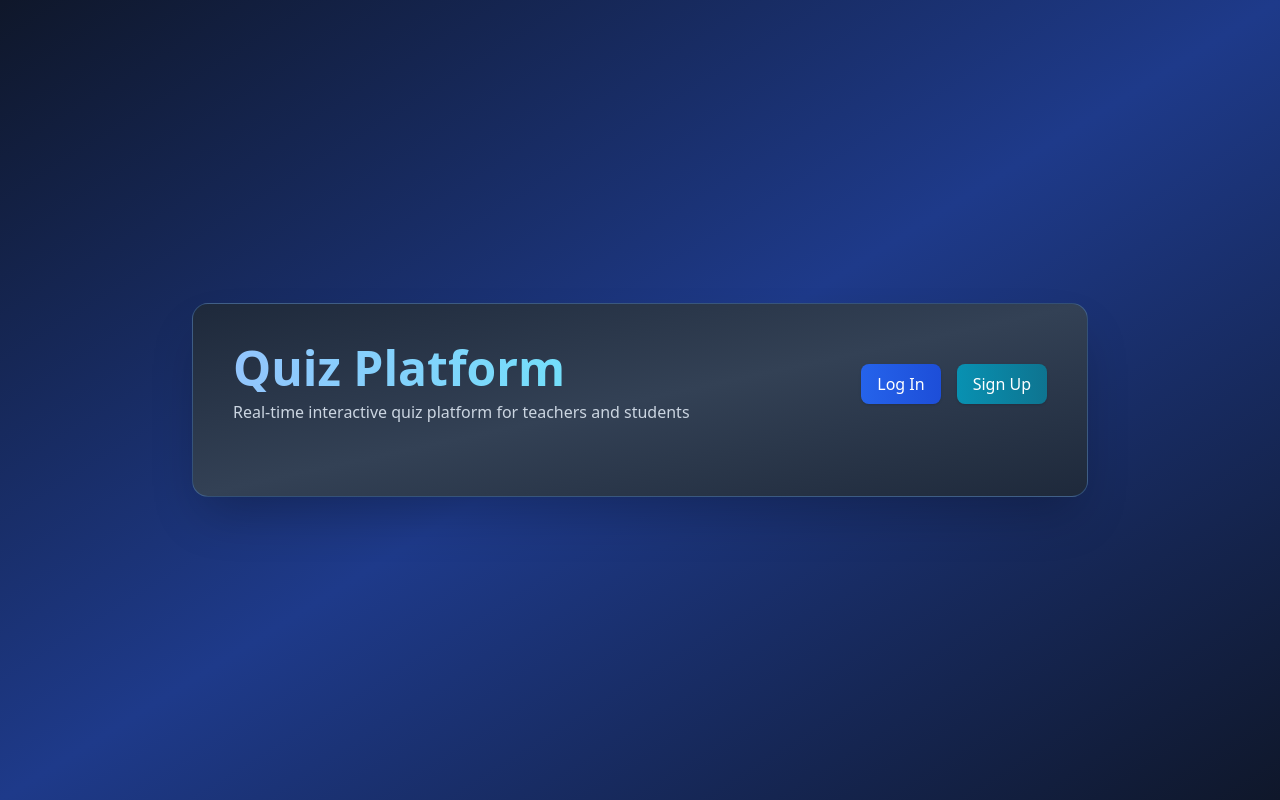
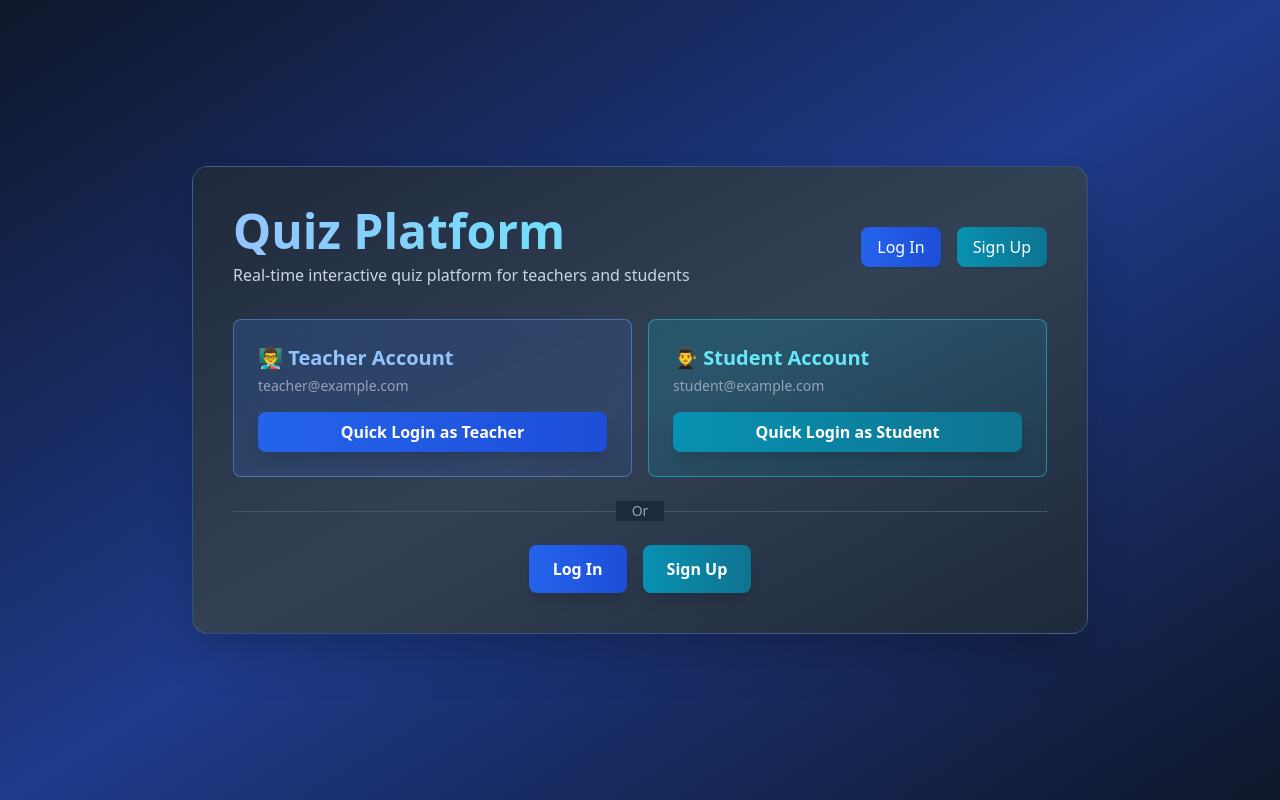
Before and after one commit to ClementLmd/tp3-fullstack, a Next.js app in the folder frontend/: page / in a window 1280 px wide. Built offline with nearby package versions, Linux system fonts and the light colour scheme; no server answers.

Commit message:
add quick connection button for student and teacher profile

```diff
--- a/frontend/app/page.tsx
+++ b/frontend/app/page.tsx
@@ -4,6 +4,8 @@ import Link from "next/link";
 import { useAuthStore } from "../lib/store/authStore";
 import { useRouter } from "next/navigation";
 import { useEffect } from "react";
+import useAuthMutation from "../lib/hooks/useAuthMutation";
+import type { LoginPayload } from "shared/src/types/auth";
 
 /**
  * Home component - Main landing page for Quiz Platform
@@ -25,6 +27,19 @@ export default function Home() {
   useEffect(() => {
     if (typeof window !== "undefined") initialize();
   }, [initialize]);
+
+  // Mutation for quick login
+  const loginMutation = useAuthMutation("login");
+
+  // Quick login handlers for mock accounts
+  const handleQuickLogin = (role: "teacher" | "student") => {
+    const credentials: LoginPayload =
+      role === "teacher"
+        ? { email: "teacher@example.com", password: "teacher123" }
+        : { email: "student@example.com", password: "student123" };
+
+    loginMutation.mutate(credentials);
+  };
 
   return (
     <main className="flex min-h-screen items-center justify-center bg-gradient-to-br from-slate-900 via-blue-900 to-slate-900 p-8">
@@ -125,9 +140,70 @@ export default function Home() {
           </div>
         )}
 
-        {/* Mobile navigation - shown only for unauthenticated users */}
+        {/* Quick Login Section - shown only for unauthenticated users */}
         {!isAuthenticated && (
-          <div className="mt-8 flex gap-4 justify-center md:hidden">
+          <div className="mt-8 space-y-6">
+            {/* Quick Login Cards */}
+            <div className="grid grid-cols-1 md:grid-cols-2 gap-4">
+              {/* Teacher Quick Login */}
+              <div className="p-6 bg-gradient-to-br from-blue-500/20 to-blue-600/10 rounded-lg border border-blue-400/50 hover:border-blue-300 transition hover:shadow-lg">
+                <div className="flex items-center justify-between mb-4">
+                  <div>
+                    <h3 className="text-xl font-bold text-blue-300 mb-1">
+                      👨‍🏫 Teacher Account
+                    </h3>
+                    <p className="text-sm text-slate-400">
+                      teacher@example.com
+                    </p>
+                  </div>
+                </div>
+                <button
+                  onClick={() => handleQuickLogin("teacher")}
+                  disabled={loginMutation.isPending}
+                  className="w-full px-4 py-2 bg-gradient-to-r from-blue-600 to-blue-700 text-white rounded-lg font-semibold shadow-lg hover:from-blue-700 hover:to-blue-800 transition transform hover:scale-105 disabled:opacity-50 disabled:cursor-not-allowed"
+                >
+                  {loginMutation.isPending
+                    ? "Connecting..."
+                    : "Quick Login as Teacher"}
+                </button>
+              </div>
+
+              {/* Student Quick Login */}
+              <div className="p-6 bg-gradient-to-br from-cyan-500/20 to-cyan-600/10 rounded-lg border border-cyan-400/50 hover:border-cyan-300 transition hover:shadow-lg">
+                <div className="flex items-center justify-between mb-4">
+                  <div>
+                    <h3 className="text-xl font-bold text-cyan-300 mb-1">
+                      👨‍🎓 Student Account
+                    </h3>
+                    <p className="text-sm text-slate-400">
+                      student@example.com
+                    </p>
+                  </div>
+                </div>
+                <button
+                  onClick={() => handleQuickLogin("student")}
+                  disabled={loginMutation.isPending}
+                  className="w-full px-4 py-2 bg-gradient-to-r from-cyan-600 to-cyan-700 text-white rounded-lg font-semibold shadow-lg hover:from-cyan-700 hover:to-cyan-800 transition transform hover:scale-105 disabled:opacity-50 disabled:cursor-not-allowed"
+                >
+                  {loginMutation.isPending
+                    ? "Connecting..."
+                    : "Quick Login as Student"}
+                </button>
+              </div>
+            </div>
+
+            {/* Divider */}
+            <div className="relative">
+              <div className="absolute inset-0 flex items-center">
+                <div className="w-full border-t border-slate-600"></div>
+              </div>
+              <div className="relative flex justify-center text-sm">
+                <span className="px-4 bg-slate-800 text-slate-400">Or</span>
+              </div>
+            </div>
+
+            {/* Regular Login/Signup Links */}
+            <div className="flex gap-4 justify-center">
               <Link
                 href="/login"
                 className="px-6 py-3 bg-gradient-to-r from-blue-600 to-blue-700 text-white font-semibold rounded-lg shadow-lg hover:from-blue-700 hover:to-blue-800 transition transform hover:scale-105"
@@ -141,6 +217,7 @@ export default function Home() {
                 Sign Up
               </Link>
             </div>
+          </div>
         )}
       </div>
     </main>
```
Also changed, not shown: 1 other file (tests, documents, lock files or other folders). Lines whose indentation alone changed are shown as unchanged.
